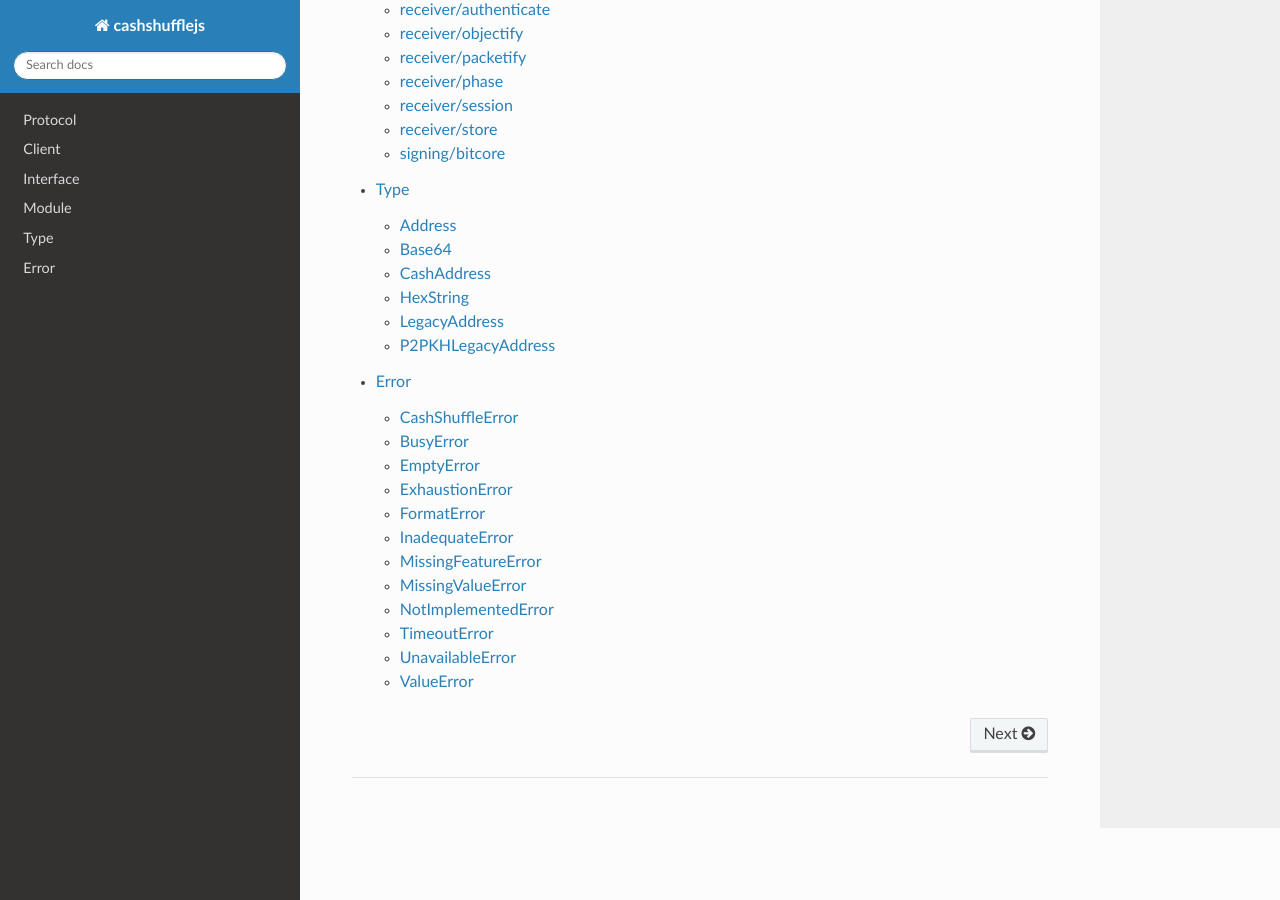
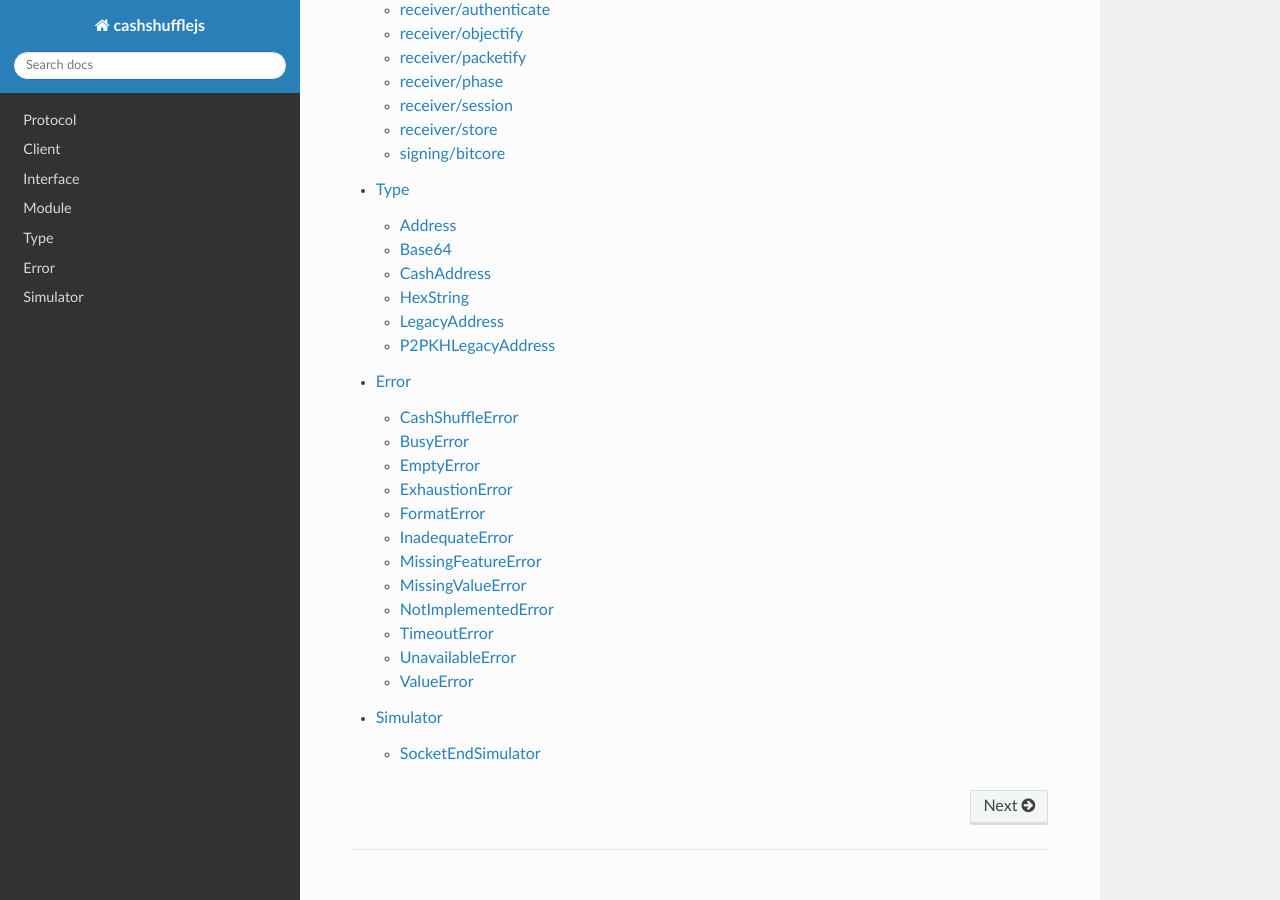
Before and after one commit to bookmoons/cashshufflejs, a Sphinx documentation site: the page built from doc/index.rst, in a window 1280 px wide and 900 px high, scrolled down 1189 px. Built offline with Sphinx 7.4.7 and the Read the Docs theme 2.0.0, drawn with Linux system fonts in a browser that asks for light colours.

Commit message:
doc: Add simulator section

```diff
--- a/doc/index.rst
+++ b/doc/index.rst
@@ -20,3 +20,4 @@
    module
    type
    error
+   simulator
--- /dev/null
+++ b/doc/simulator/socketend.rst
@@ -0,0 +1,5 @@
+SocketEndSimulator
+------------------
+
+.. autoclass:: SocketEndSimulator
+   :members:
```
Also changed, not shown: doc/simulator.rst (added, +7 -0 lines).
